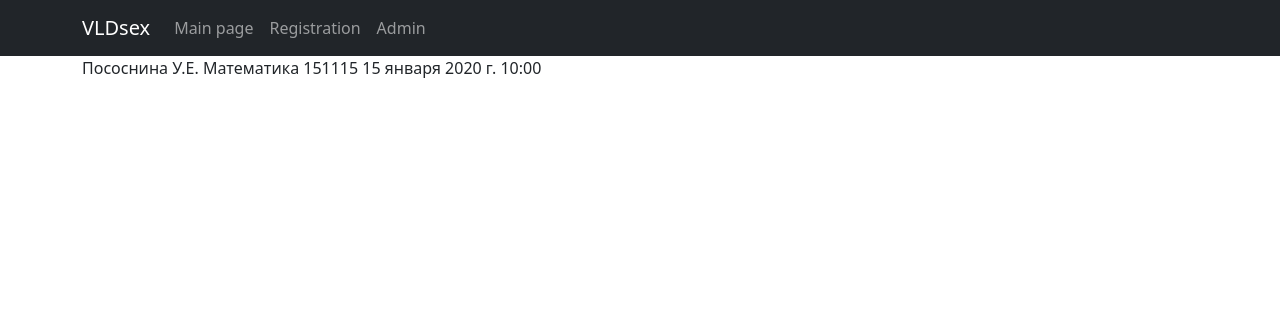
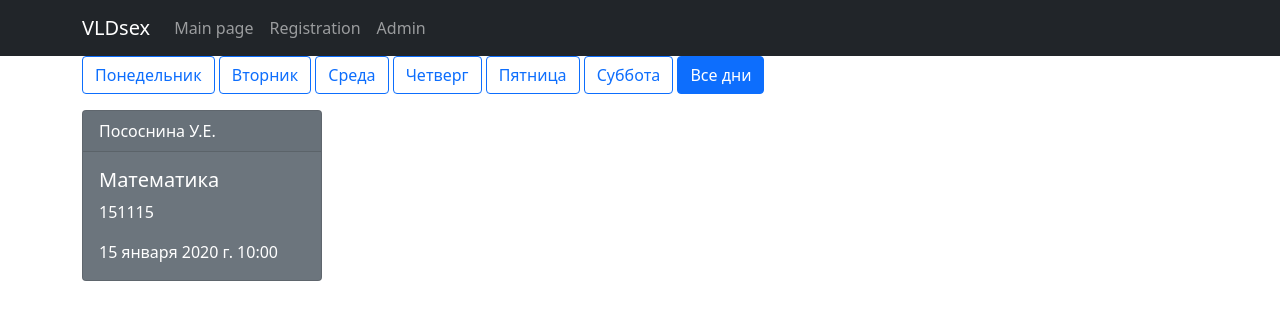
Before and after one commit to imAmachine/SmartNRF.django4, a Django app: page / in a window 1280 px wide. Shown: the top 320 px of the page. Run offline with Django 4.2, Linux system fonts and the light colour scheme; data comes from the database, SQL or seed files in the repository; tables that the repository leaves empty hold one stand-in row (values such as "Sample post").

Commit message:
added buttons and cards

```diff
--- a/smartnarf/smartapp/templates/smartapp/index.html
+++ b/smartnarf/smartapp/templates/smartapp/index.html
@@ -4,10 +4,51 @@
 {% endblock %}
 
 {% block content %}
+
+<!--    {% for tor in content %}-->
+<!--        {{ tor.idTeacher }}-->
+<!--        {{ tor.idDiscipline }}-->
+<!--        {{ tor.idGroup }}-->
+<!--        {{ tor.datetime }}-->
+<!--    {% endfor %}-->
+
+<!--<table class="table">-->
+<!--  <thead>-->
+<!--    <tr>-->
+<!--      <th scope="col">Фамилия преподавателя</th>-->
+<!--      <th scope="col">Название дисциплины</th>-->
+<!--      <th scope="col">Номер группы</th>-->
+<!--      <th scope="col">Дата и время начала</th>-->
+<!--    </tr>-->
+<!--  </thead>-->
+<!--  <tbody>-->
+<!--    {% for tor in content %}-->
+<!--      <tr>-->
+<!--        <td scope="row">{{ tor.idTeacher }}</td>-->
+<!--        <td>{{ tor.idDiscipline }}</td>-->
+<!--        <td>{{ tor.idGroup }}</td>-->
+<!--        <td>{{ tor.datetime }}</td>-->
+<!--      </tr>-->
+<!--    {% endfor %}-->
+<!--  </tbody>-->
+<!--</table>-->
+    <button type="button" class="btn btn-outline-primary mb-3">Понедельник</button>
+    <button type="button" class="btn btn-outline-primary mb-3">Вторник</button>
+    <button type="button" class="btn btn-outline-primary mb-3">Среда</button>
+    <button type="button" class="btn btn-outline-primary mb-3">Четверг</button>
+    <button type="button" class="btn btn-outline-primary mb-3">Пятница</button>
+    <button type="button" class="btn btn-outline-primary mb-3">Суббота</button>
+    <button type="button" class="btn btn-outline-primary mb-3 active">Все дни</button>
+    <div class="d-flex flex-wrap ml-3" style="width: 100%;">
     {% for tor in content %}
-        {{ tor.idTeacher }}
-        {{ tor.idDiscipline }}
-        {{ tor.idGroup }}
-        {{ tor.datetime }}
+        <div class="card text-white bg-secondary mb-3 me-3" style="width: 15rem;">
+          <div class="card-header">{{ tor.idTeacher }}</div>
+          <div class="card-body">
+            <h5 class="card-title">{{ tor.idDiscipline }}</h5>
+            <p class="card-text">{{ tor.idGroup }}</p>
+            <p class="card-text">{{ tor.datetime }}</p>
+          </div>
+        </div>
     {% endfor %}
+    </div>
 {% endblock %}
```
